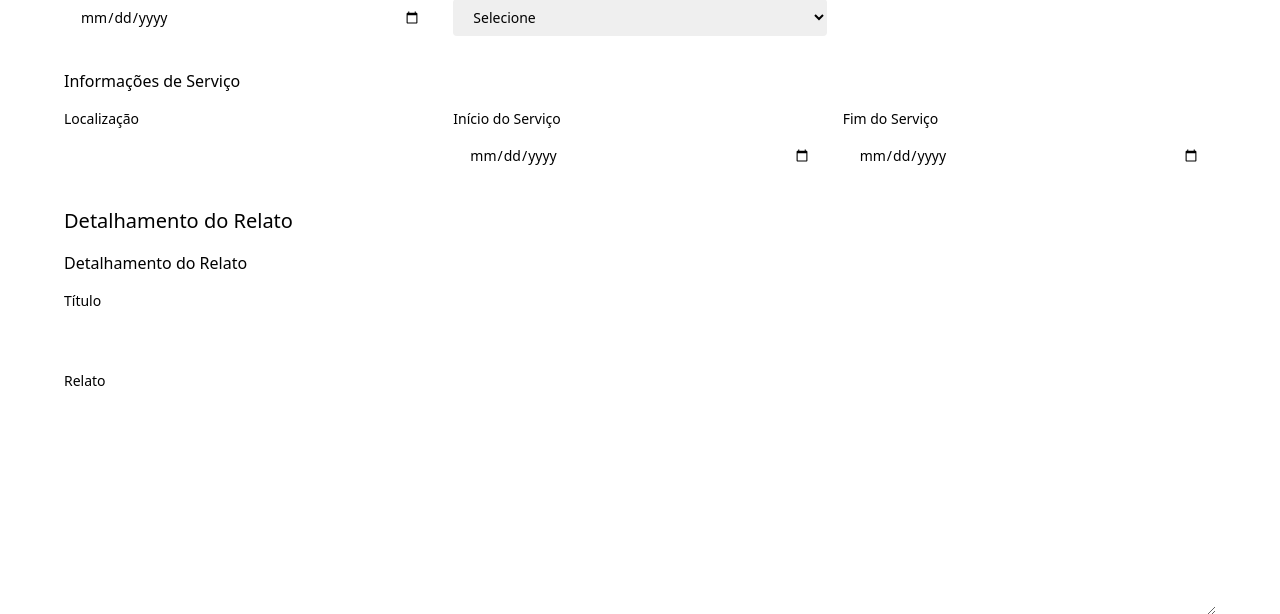
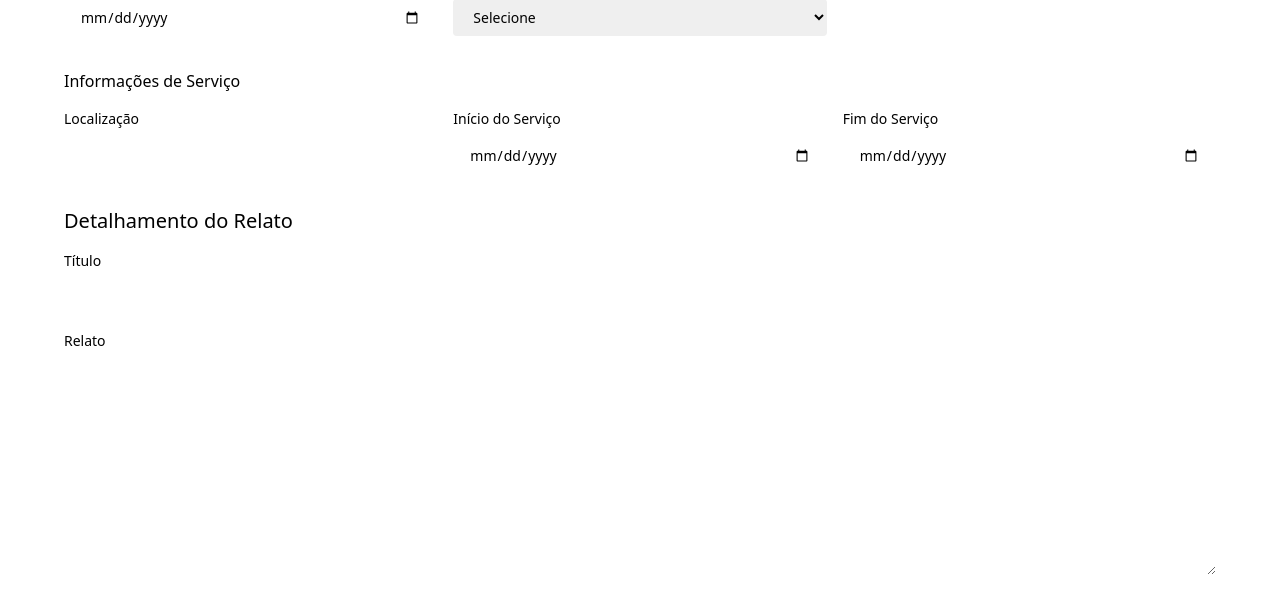
Before and after one commit to gabrielPistore/SiGOS-UFCAT, a Django app: page /register-work-order/ in a window 1280 px wide. Shown: the part 1115-1729 px from the top of the page. After the commit the page ends 1689 px from the top, so only its background shows below. Run offline with Django 5.2, Linux system fonts and the light colour scheme; some libraries are stand-ins or nearby versions; some web fonts are replaced.

Commit message:
remove subsection title

```diff
--- a/core/templates/core/partials/register_work_order/sections/detailed-report.html
+++ b/core/templates/core/partials/register_work_order/sections/detailed-report.html
@@ -4,7 +4,6 @@
 {% endblock section_title %}
 {% block section_content %}
     <div class="mb-8 text-sm font-medium">
-        <h2 class="mb-4 text-base">{{ sections.detailed_report.title }}</h2>
         <div class="grid grid-cols-1 gap-4">
             {% for field in form %}
                 {% if field.name in sections.detailed_report.fields %}
```
